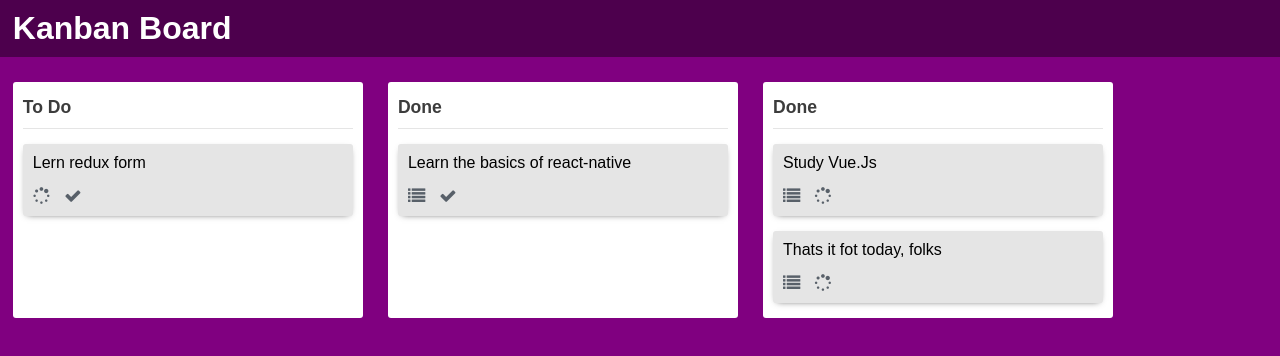
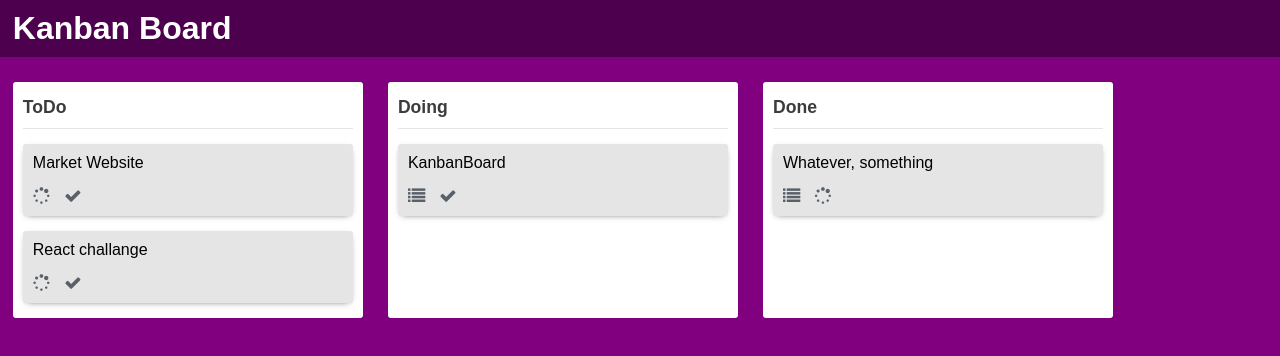
Before and after one commit to henriquegomees/kanban-board, a React (Create React App) app: page / in a window 1280 px wide. Shown: the top 356 px of the page. Built offline with nearby package versions, Linux system fonts and the light colour scheme; a web font is replaced by a local one; what redux-multi would draw is missing.

Commit message:
Changing the lists architeture. Making it easier to scale

```diff
--- a/src/App.js
+++ b/src/App.js
@@ -1,8 +1,8 @@
+
 import React, { Component } from 'react'
+import { connect } from 'react-redux'
 
-import ToDo from 'containers/ToDo'
-import Doing from 'containers/Doing'
-import Done from 'containers/Done'
+import List from 'components/List'
 
 class App extends Component {
   render() {
@@ -13,13 +13,17 @@ class App extends Component {
         </header>
 
         <div className="container">
-          <ToDo></ToDo>
-          <Doing></Doing>
-          <Done></Done>
+          {
+            this.props.columns.map((column, index) =>
+              <List column={column} index={index} key={index} />
+            )
+          }
         </div>
+
       </div>
     )
   }
 }
 
-export default App
+const mapStateToProps = state => ({ columns: state.kanban.columns })
+export default connect(mapStateToProps)(App)
--- /dev/null
+++ b/src/components/Button/index.js
@@ -0,0 +1,7 @@
+import React from 'react'
+
+export default props => (
+    <button onClick={props.onClick} title={props.title} {...props}>
+        <i className={`fa fa-${props.icon}`}/>
+    </button>
+)
--- a/src/components/List/ListItem.js
+++ b/src/components/List/ListItem.js
@@ -1,11 +1,25 @@
 
-import React from 'react'
+import React, { Component } from 'react'
 
-export default props => (
-    <div className="list-item">
-        <p>{props.taskname}</p>
-        <div className="buttons-wrapper">
-            {props.children}
-        </div>
-    </div>
-)
+import ActionButton from 'components/Button'
+
+class ListItem extends Component {
+
+    render(){
+        let { taskname, columnIndex } = this.props
+        return(
+            <div className="list-item">
+                <p>{ taskname }</p>
+                <div className="buttons-wrapper">
+
+                    { columnIndex !== 0 ? <ActionButton icon="list" title="Mark as ToDo" onClick={() => alert(`oi`)} /> : '' }
+                    { columnIndex !== 1 ? <ActionButton icon="spinner" title="Mark as Doing" onClick={() => alert(`oi`)} /> : '' }
+                    { columnIndex !== 2 ? <ActionButton icon="check" title="Mark as Done" onClick={() => alert(`oi`)} /> : '' }
+
+                </div>
+            </div>
+        )
+    }
+}
+
+export default ListItem
--- a/src/components/List/index.js
+++ b/src/components/List/index.js
@@ -1,14 +1,22 @@
 
 import React from 'react'
+
+import ListItem from './ListItem'
+
 import "./list.css"
 
-const List = props => (
+const List = ({column, index}) => (
     <div className="list">
         <header>
-            <h2>{props.name}</h2>
+            <h2>{column.name}</h2>
         </header>
 
-        {props.children}
+        {
+            column.tasks.map((task, taskIndex) =>
+                <ListItem taskname={task.name} key={taskIndex} columnIndex={index}/>
+            )
+        }
+
     </div>
 )
 
--- a/src/containers/Doing/index.js
+++ /dev/null
@@ -1,33 +0,0 @@
-
-import React, { Component } from 'react'
-import { connect } from 'react-redux'
-
-import List from 'components/List'
-import ListItem from 'components/List/ListItem'
-
-class DoingTasks extends Component {
-    render() {
-        return (
-            <List name="Done">
-                {
-                    this.props.tasks.map(task =>
-                        !task.doing
-                        ? ''
-                        : <ListItem taskname={task.name}>
-                            <button title="Mark as ToDo">
-                                <i className="fa fa-list" />
-                            </button>
-
-                            <button title="Mark as Done">
-                                <i className="fa fa-check" />
-                            </button>
-                        </ListItem>
-                    )
-                }
-            </List>
-        )
-    }
-}
-
-const mapStateToProps = state => ({ tasks: state.kanban.tasks })
-export default connect(mapStateToProps)(DoingTasks)
--- a/src/containers/Done/index.js
+++ /dev/null
@@ -1,33 +0,0 @@
-
-import React, { Component } from 'react'
-import { connect } from 'react-redux'
-
-import List from 'components/List'
-import ListItem from 'components/List/ListItem'
-
-class DoneTasks extends Component {
-    render() {
-        return (
-            <List name="Done">
-                {
-                    this.props.tasks.map(task =>
-                        !task.done
-                        ? ''
-                        : <ListItem taskname={task.name}>
-                            <button title="Mark as ToDo">
-                                <i className="fa fa-list" />
-                            </button>
-
-                            <button title="Mark as Doing">
-                                <i className="fa fa-spinner" />
-                            </button>
-                        </ListItem>
-                    )
-                }
-            </List>
-        )
-    }
-}
-
-const mapStateToProps = state => ({ tasks: state.kanban.tasks })
-export default connect(mapStateToProps)(DoneTasks)
--- a/src/containers/ToDo/index.js
+++ /dev/null
@@ -1,34 +0,0 @@
-
-import React, { Component } from 'react'
-import { connect } from 'react-redux'
-
-import List from 'components/List'
-import ListItem from 'components/List/ListItem'
-
-class TodoTasks extends Component {
-    render() {
-        return (
-            <List name="To Do">
-                {
-                    this.props.tasks.map(task =>
-                        !task.todo
-                        ? ''
-                        : <ListItem taskname={task.name}>
-                            <button title="Mark as Doing">
-                                <i className="fa fa-spinner" />
-                            </button>
-
-                            <button title="Mark as Done">
-                                <i className="fa fa-check" />
-                            </button>
-                        </ListItem>
-                    )
-                }
-            </List>
-        )
-    }
-}
-
-
-const mapStateToProps = state => ({ tasks: state.kanban.tasks })
-export default connect(mapStateToProps)(TodoTasks)
--- a/src/store/state.js
+++ b/src/store/state.js
@@ -1,28 +1,23 @@
 const INITIAL_STATE = {
-    tasks: [
+    columns: [
         {
-            name: "Lern redux form",
-            todo: true,
-            doing: false,
-            done: false
+            name: 'ToDo',
+            tasks: [
+                { name: 'Market Website' },
+                { name: 'React challange' }
+            ]
         },
         {
-            name: "Learn the basics of react-native",
-            todo: false,
-            doing: true,
-            done: false
+            name: 'Doing',
+            tasks: [
+                { name: 'KanbanBoard' }
+            ]
         },
         {
-            name: "Study Vue.Js",
-            todo: false,
-            doing: false,
-            done: true
-        },
-        {
-            name: "Thats it fot today, folks",
-            todo: false,
-            doing: false,
-            done: true
+            name: 'Done',
+            tasks: [
+                { name: 'Whatever, something' }
+            ]
         }
     ]
 }
```
Also changed, not shown: src/store/actions.js (+8 -0 lines).
